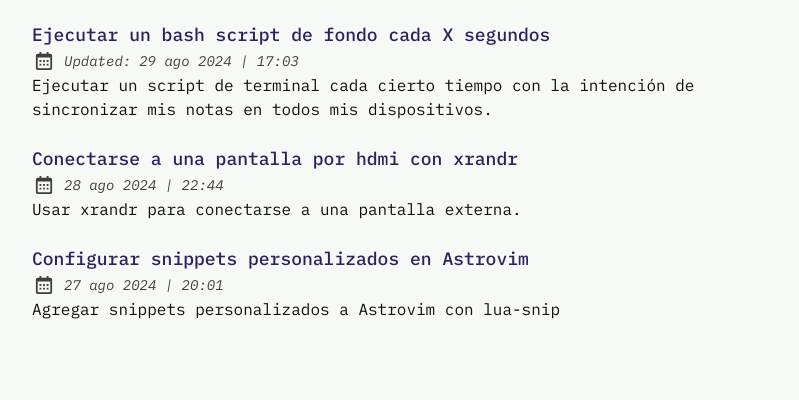
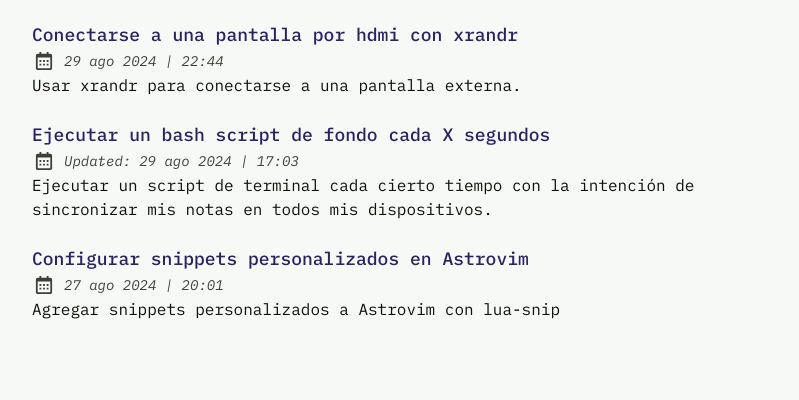
Before and after one commit to miguehm/miguehm.github.io, an Astro site: page /tags/dev/ in a window 1280 px wide. Shown: the part 324-724 px from the top of the page, without its empty margins (240-1039 px from the left). Built offline with nearby package versions, Linux system fonts and the light colour scheme; Astro itself is replaced by a stand-in of ours; some packages are replaced by stand-ins of ours.

Commit message:
fix: date

```diff
--- a/src/content/blog/conectar-hdmi-xrandr.md
+++ b/src/content/blog/conectar-hdmi-xrandr.md
@@ -1,7 +1,7 @@
 ---
 title: Conectarse a una pantalla por hdmi con xrandr
 author: Miguel Hernández Moreno
-pubDatetime: 2024-08-28T16:44:00-06
+pubDatetime: 2024-08-29T16:44:00-06
 slug: conectar-hdmi-xrandr
 featured: true
 draft: false
```
